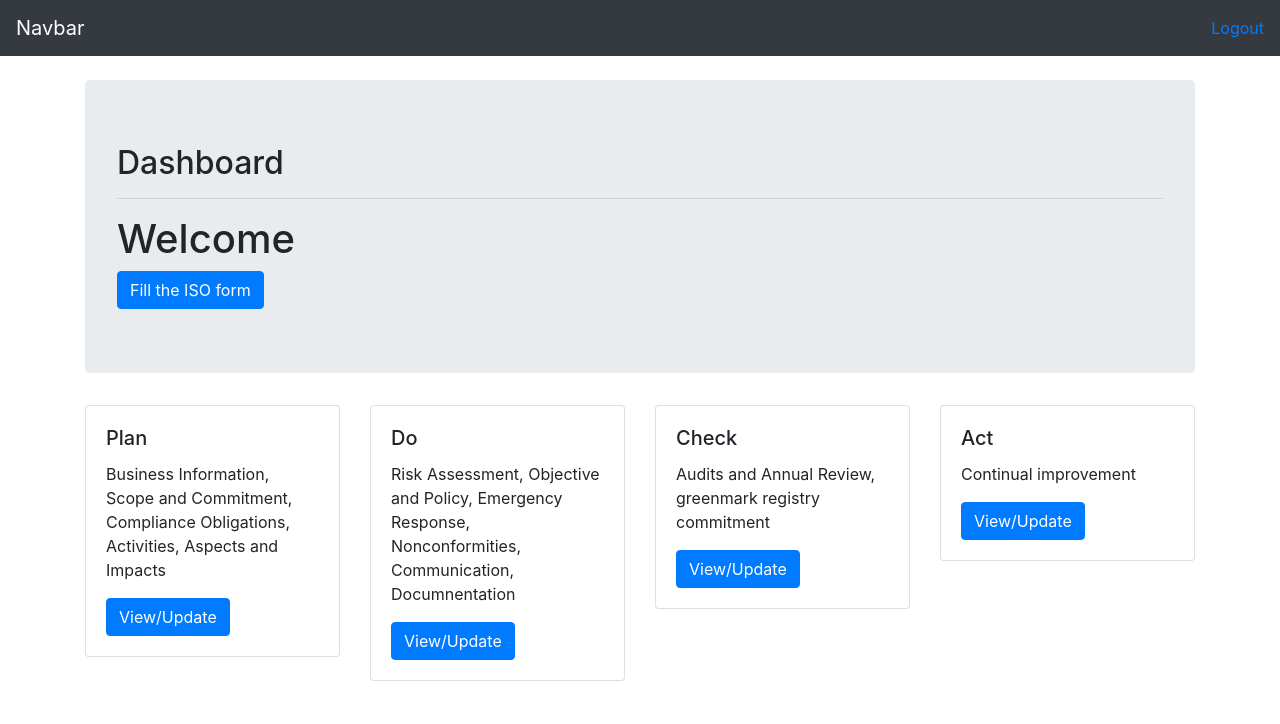
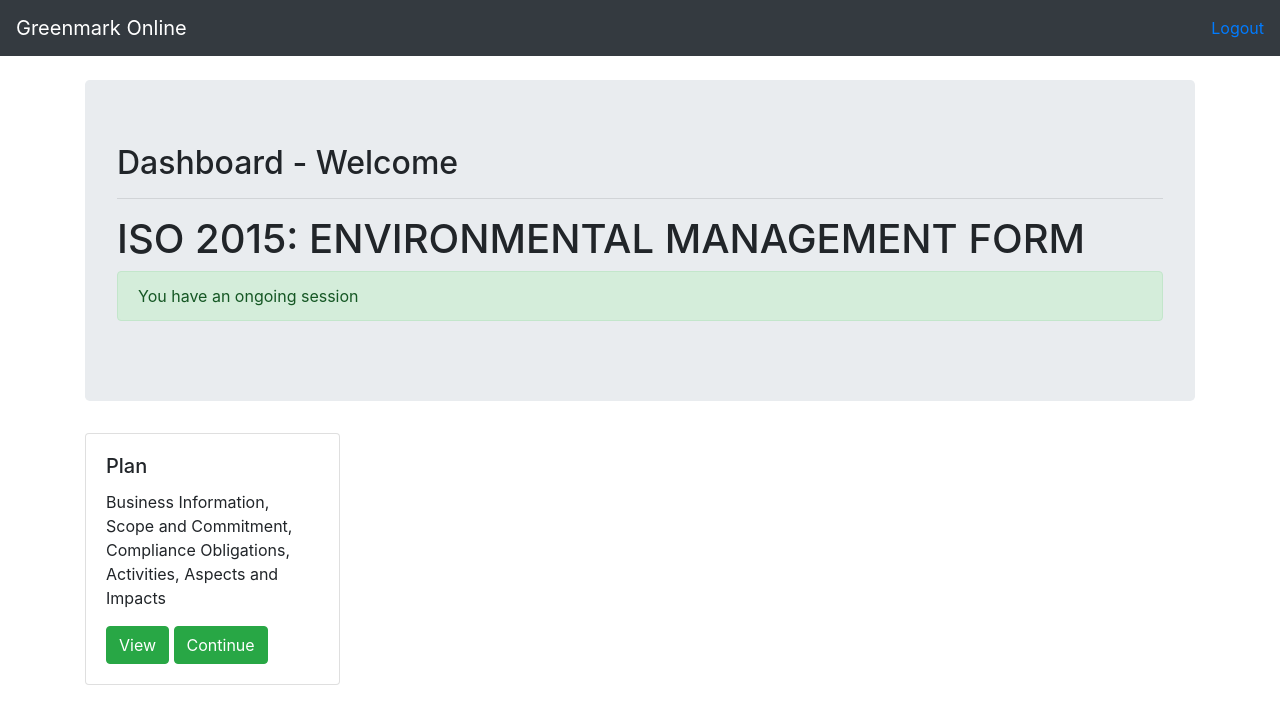
Before and after one commit to MVC-Communications/new_greenmark, a Django app: template greenmark/accounts/templates/accounts/dashboard.html in a window 1280 px wide. Shown: the top 724 px of the page. Run offline with Django 4.2, Linux system fonts and the light colour scheme; the template is opened without the code that fills it: values that come from a table or form of the project are taken from there, others are empty; tables that the repository leaves empty hold one stand-in row (values such as "Sample post"); some libraries are stand-ins or nearby versions.

Commit message:
worked on dashboard to meet new design

```diff
--- a/greenmark/accounts/templates/accounts/dashboard.html
+++ b/greenmark/accounts/templates/accounts/dashboard.html
@@ -11,7 +11,7 @@
 
   <div class="nav-area">
     <nav class="navbar navbar-dark bg-dark">
-      <a class="navbar-brand" href="#">Navbar</a>
+      <a class="navbar-brand" href="#">Greenmark Online</a>
       <span class="left-float"><a href="{% url 'accounts:logout' %}">Logout</a></spa>
     </nav>
   </div>
@@ -20,36 +20,92 @@
 
   <div class="container">
     <div class="jumbotron">
-        <h2>Dashboard</h2>
+        <h2>Dashboard - Welcome {{ user.username.title }} </h2>
         <hr>
 
-        <h1>Welcome {{ user.username.title }} </h1>
+        <h1>ISO 2015: ENVIRONMENTAL MANAGEMENT FORM</h1>
 
-        <a class="btn btn-primary" href="{% url 'main:iso_start' %}">Fill the ISO form</a>
+        {% if modelA.not_exist %}
+        <!-- Button trigger modal -->
+        <button type="button" class="btn btn-success" data-toggle="modal" data-target="#exampleModal">
+            Fill ISO form
+        </button>
+        {% elif modelA.exists %}
+        <div class="alert alert-success" role="alert">
+            You have an ongoing session
+        </div>
+
+        {% endif %}
+
+
+
+        <!-- Modal -->
+
+        <div class="modal fade" id="exampleModal" tabindex="-1" role="dialog" aria-labelledby="exampleModalLabel" aria-hidden="true">
+            <div class="modal-dialog" role="document">
+            <div class="modal-content">
+                <div class="modal-header">
+                <h5 class="modal-title" id="exampleModalLabel">ISO 14001: Environmental Management Form</h5>
+                <button type="button" class="close" data-dismiss="modal" aria-label="Close">
+                    <span aria-hidden="true">&times;</span>
+                </button>
+                </div>
+                <div class="modal-body">
+                    <h2>Getting Started</h2>
+                    <p><strong><em>Plan - Do - Check - Act</em></strong></p>
+                    <hr>
+                    <p><strong>STEP 1 - Plan</strong></p>
+                    <p>Business Information, Scope and Commitment</p>
+                    <p>Compliance Obligations, Activities, Aspects and Impacts</p>
+
+                    <p><strong>STEP 2 - Do</strong></p>
+                    <p>Risk Assessment, Objective and Policy,</p>
+                    <p>Emergency Response, Nonconformities,</p>
+                    <p>Communication, Documnentation</p>
+
+                    <p><strong>STEP 3 - Check</strong></p>
+                    <p>Audits and Annual Review</p>
+                    <p>greenmark registry commitment</p>
+
+                    <p><strong>STEP 4 - ACT</strong></p>
+                    <p>Continual improvement</p>
+                </div>
+                <div class="modal-footer">
+                <button type="button" class="btn btn-secondary" data-dismiss="modal">Close</button>
+                <a href="{% url 'main:iso_buss_info' %}" type="button" class="btn btn-success">Get Started</a>
+                </div>
+            </div>
+            </div>
+        </div>
 
     </div>
   </div>
 
 
+
+
 <div class="container">
     <div class="row">
+        {% if modelA.exists %}
         <div class="col-sm-3">
         <div class="card">
             <div class="card-body">
             <h5 class="card-title">Plan</h5>
             <p class="card-text">Business Information, Scope and Commitment,
             Compliance Obligations, Activities, Aspects and Impacts</p>
-            <a href="#" class="btn btn-primary">View/Update</a>
+            <a href="{% url 'main:view_plan' %}" class="btn btn-success">View</a>
+            <a href="{% url 'main:iso_step_two' %}" class="btn btn-success">Continue</a>
             </div>
         </div>
         </div>
+        {% elif ModelC.exist %}
         <div class="col-sm-3">
         <div class="card">
             <div class="card-body">
             <h5 class="card-title">Do</h5>
             <p class="card-text">Risk Assessment, Objective and Policy,
             Emergency Response, Nonconformities, Communication, Documnentation</p>
-            <a href="#" class="btn btn-primary">View/Update</a>
+            <a href="#" class="btn btn-success">View/Update</a>
             </div>
         </div>
         </div>
@@ -59,7 +115,7 @@
                 <h5 class="card-title">Check</h5>
                 <p class="card-text">Audits and Annual Review,
                     <br>greenmark registry commitment</p>
-                <a href="#" class="btn btn-primary">View/Update</a>
+                <a href="#" class="btn btn-success">View/Update</a>
                 </div>
             </div>
         </div>
@@ -68,12 +124,20 @@
                 <div class="card-body">
                 <h5 class="card-title">Act</h5>
                 <p class="card-text">Continual improvement</p>
-                <a href="#" class="btn btn-primary">View/Update</a>
+                <a href="#" class="btn btn-success">View/Update</a>
                 </div>
             </div>
         </div>
     </div>
+    {% else %}
+    <div class="alert alert-success" role="alert">
+            You do not have any saved records
+    </div>
+    {% endif %}
 </div>
+
+
+
 
 <br>
 <br>
```
